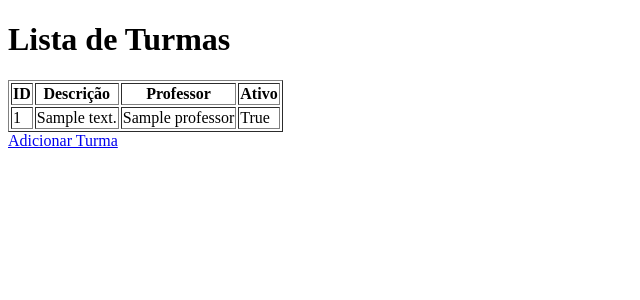
After one commit to FabiMendes/CRUD-MVC-PYHTON, a Flask app: page /turmas/ in a window 1280 px wide. The commit adds this page. Shown: the top 300 px of the page, without its empty margins (0-640 px from the left). Run offline with Flask 3, Linux system fonts and the light colour scheme; tables that the repository leaves empty hold one stand-in row (values such as "Sample post"); parts of the project's set-up code (start-up, migrations or seed data) failed here and were passed over.

Commit message:
Changes
adicionado as questões de turma e o CRUD de turma

```diff
--- a/app.py
+++ b/app.py
@@ -1,27 +1,28 @@
-from flask import Flask, render_template
+from flask import Flask
 from models import db
 from controllers.aluno_controller import aluno_blueprint
+from controllers.turma_controller import turma_blueprint
 from controllers.professor_controller import professor_blueprint
 
 app = Flask(__name__)
 app.config['SQLALCHEMY_DATABASE_URI'] = 'sqlite:///escola.db'
 app.config['SQLALCHEMY_TRACK_MODIFICATIONS'] = False
 
+# Inicializa o banco de dados
 db.init_app(app)
 
-# Registrar Blueprints (rotas)
+# Registrar os blueprints
 app.register_blueprint(aluno_blueprint, url_prefix='/alunos')
+app.register_blueprint(turma_blueprint, url_prefix='/turmas')
 app.register_blueprint(professor_blueprint, url_prefix='/professores')
 
-# Criar tabelas ao iniciar o app
+# Criar as tabelas do banco de dados
 with app.app_context():
     db.create_all()
 
-@app.route('/')
+@app.route('index.html')
 def index():
-    print("Acessou a rota principal")  # Adicione esta linha
-    return render_template('index.html')
-
+    return "Bem-vindo ao sistema escolar!"
 
 if __name__ == '__main__':
     app.run(debug=True)
--- /dev/null
+++ b/controllers/turma_controller.py
@@ -0,0 +1,29 @@
+from flask import Blueprint, render_template, request, redirect, url_for
+from models import db, Turma, Professor
+
+turma_blueprint = Blueprint('turmas', __name__)
+
+@turma_blueprint.route('/')
+def listar_turmas():
+    turmas = Turma.query.all()
+    return render_template('turma_view.html', turmas=turmas)
+
+@turma_blueprint.route('/adicionar', methods=['GET', 'POST'])
+def adicionar_turma():
+    if request.method == 'POST':
+        descricao = request.form['descricao']
+        professor_id = request.form['professor_id']
+        ativo = 'ativo' in request.form
+        nova_turma = Turma(descricao=descricao, professor_id=professor_id, ativo=ativo)
+        db.session.add(nova_turma)
+        db.session.commit()
+        return redirect(url_for('turmas.listar_turmas'))
+    professores = Professor.query.all()
+    return render_template('adicionar_turma.html', professores=professores)
+
+@turma_blueprint.route('/deletar/<int:id>', methods=['POST'])
+def deletar_turma(id):
+    turma = Turma.query.get(id)
+    db.session.delete(turma)
+    db.session.commit()
+    return redirect(url_for('turmas.listar_turmas'))
--- a/templates/alunos.html
+++ b/templates/alunos.html
@@ -6,7 +6,7 @@
     <title>Alunos</title>
     <style>
         body {
-            background: linear-gradient(to bottom, #0077cc, #ffffff); /* Degradê do azul para o branco */
+            background: linear-gradient(to bottom, #5235d4, #ffffff); /* Degradê do azul para o branco */
             height: 100vh; /* Altura de 100% da viewport */
             font-family: Arial, sans-serif; /* Fonte do texto */
             margin: 0;
--- a/templates/index.html
+++ b/templates/index.html
@@ -79,6 +79,7 @@
                 <ul class="dropdown">
                     <li><a href="/professores/">Gerenciar Professores</a></li>
                     <li><a href="/alunos/">Gerenciar Alunos</a></li>
+                    <li><a href="{{ url_for('turmas.listar_turmas') }}">Gerenciar Turmas</a></li>
                 </ul>
             </li>
         </ul>
--- /dev/null
+++ b/templates/turma_view.html
@@ -0,0 +1,28 @@
+<!DOCTYPE html>
+<html lang="en">
+<head>
+    <meta charset="UTF-8">
+    <meta name="viewport" content="width=device-width, initial-scale=1.0">
+    <title>Turmas</title>
+</head>
+<body>
+    <h1>Lista de Turmas</h1>
+    <table border="1">
+        <tr>
+            <th>ID</th>
+            <th>Descrição</th>
+            <th>Professor</th>
+            <th>Ativo</th>
+        </tr>
+        {% for turma in turmas %}
+        <tr>
+            <td>{{ turma.id }}</td>
+            <td>{{ turma.descricao }}</td>
+            <td>{{ turma.professor.nome }}</td>
+            <td>{{ turma.ativo }}</td>
+        </tr>
+        {% endfor %}
+    </table>
+    <a href="{{ url_for('turmas.adicionar_turma') }}">Adicionar Turma</a>
+</body>
+</html>
```
Also changed, not shown: controllers/aluno_controller.py (+13 -5 lines), models.py (+25 -3 lines), templates/aluno_view.html (+28 -6 lines), views/professor_view.html (+23 -1 lines), instance/escola.db.
